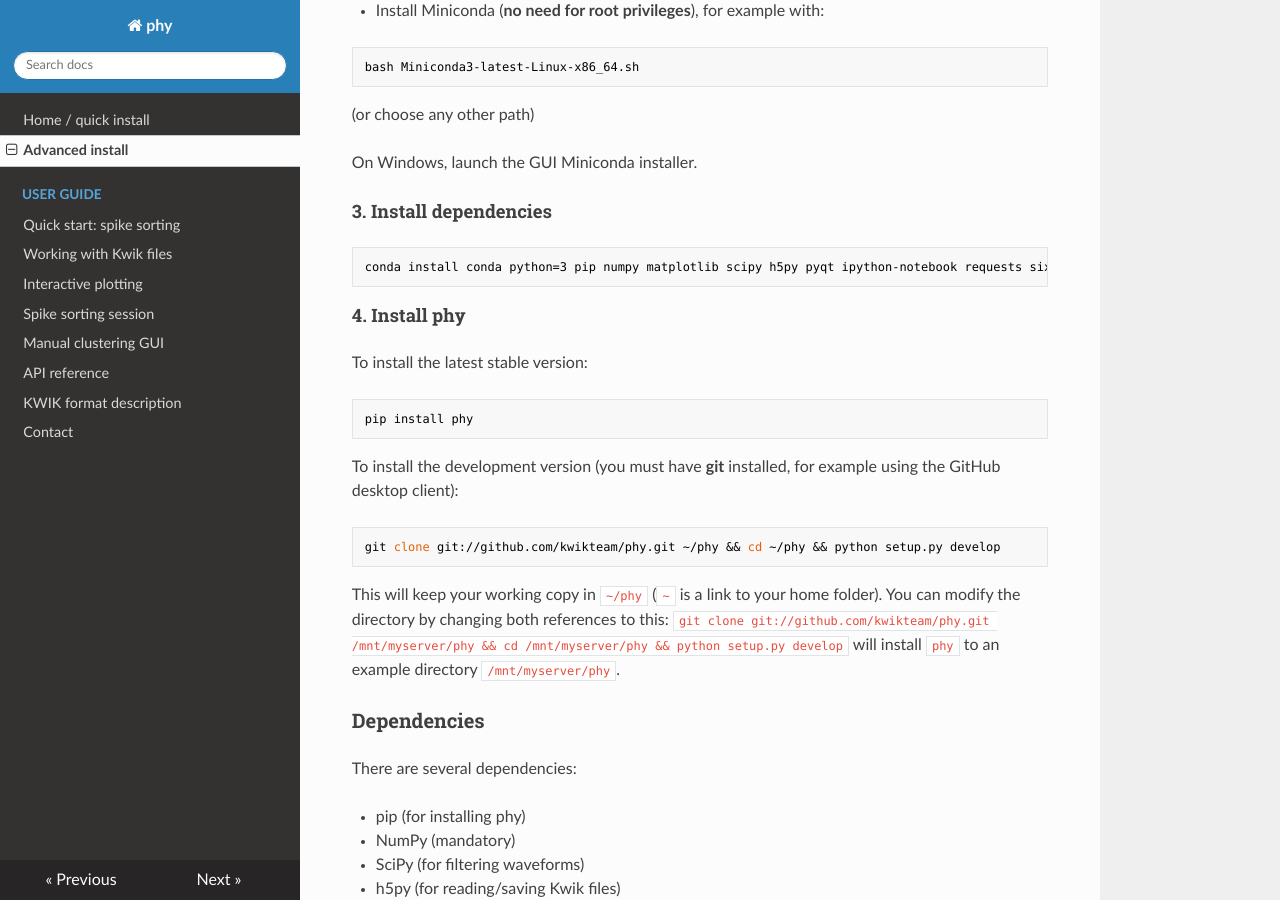
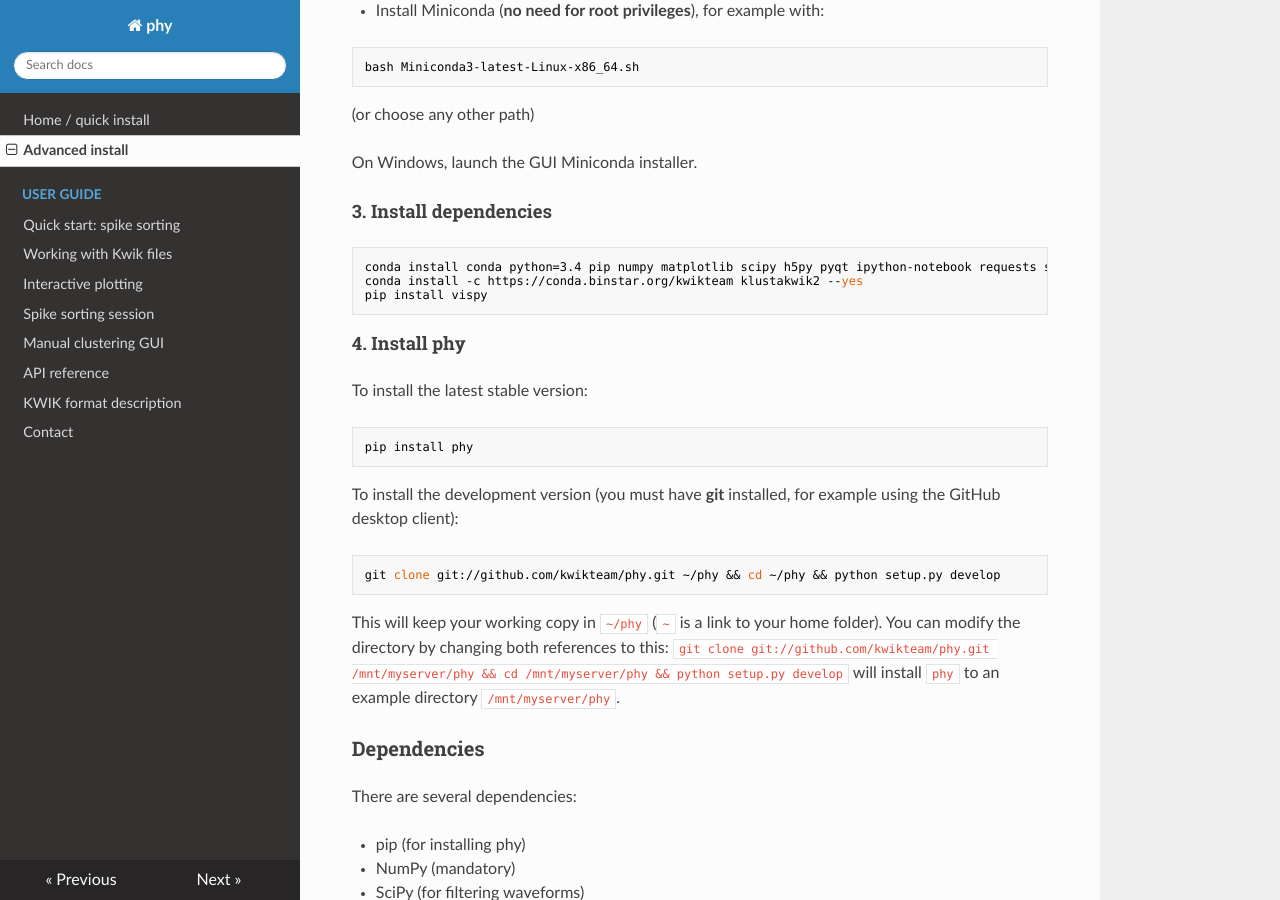
Before and after one commit to kwikteam/phy-doc, an MkDocs documentation site: the page built from docs/install.md, in a window 1280 px wide and 900 px high, scrolled down 942 px. Built offline with MkDocs 1.6.1, drawn with Linux system fonts in a browser that asks for light colours; nearby versions of some CDN libraries; old or Windows-style settings are respelled for this version of MkDocs.

Commit message:
Fix Windows bugs on install instructions

````diff
--- a/docs/install.md
+++ b/docs/install.md
@@ -37,7 +37,9 @@
 #### 3. Install dependencies
 
 ```
-conda install conda python=3 pip numpy matplotlib scipy h5py pyqt ipython-notebook requests six --yes && conda install -c http://conda.binstar.org/kwikteam klustakwik2 --yes && pip install vispy
+conda install conda python=3.4 pip numpy matplotlib scipy h5py pyqt ipython-notebook requests six --yes
+conda install -c https://conda.binstar.org/kwikteam klustakwik2 --yes
+pip install vispy
 ```
 
 #### 4. Install phy
````
